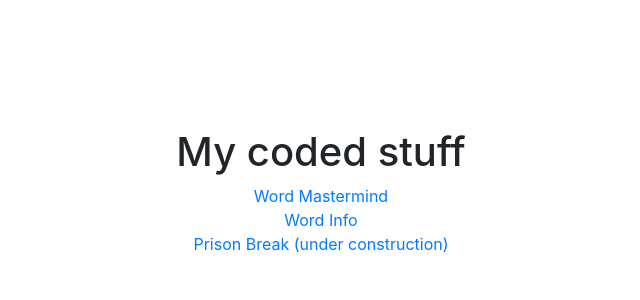
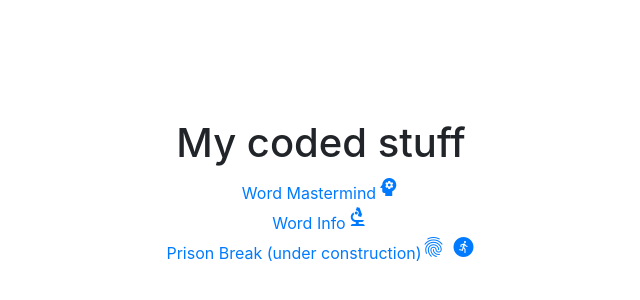
Before and after one commit to TileRunner/trcode, a Next.js app in the folder trapp/: page / in a window 1280 px wide. Shown: the part 208-508 px from the top of the page, without its empty margins (319-959 px from the left). Built offline with nearby package versions, Linux system fonts and the light colour scheme.

Commit message:
Switch from fontawesome to material-icons
The fontawesome icons are nice but they do not work properly.

```diff
--- a/package.json
+++ b/package.json
@@ -14,6 +14,7 @@
     "cors": "^2.8.5",
     "ejs": "^2.5.6",
     "express": "^4.15.2",
+    "material-design-icons": "^3.0.1",
     "react-device-detect": "^1.15.0",
     "ws": "^7.4.3"
   },
--- a/trapp/pages/_app.js
+++ b/trapp/pages/_app.js
@@ -14,6 +14,10 @@ function MyApp({Component,pageProps}) {
                     href="https://stackpath.bootstrapcdn.com/bootstrap/4.5.2/css/bootstrap.min.css"
                     crossOrigin="anonymous"
                     />
+                <link
+                    href="https://fonts.googleapis.com/icon?family=Material+Icons"
+                    rel="stylesheet"
+                    />
                 <script
                     src="https://code.jquery.com/jquery-3.5.1.slim.min.js"
                     crossOrigin="anonymous"
@@ -26,11 +30,14 @@ function MyApp({Component,pageProps}) {
                     src="https://stackpath.bootstrapcdn.com/bootstrap/4.5.2/js/bootstrap.min.js"
                     crossOrigin="anonymous"
                     />
-                <script
+                {/* <script
+                    // for some reason these fontawesome icons are sometimish about whether to show up or not.
+                    // I switched to material-icons instead.
                     // src="https://kit.fontawesome.com/77514d28aa.js" // Rod
-                    src="https://kit.fontawesome.com/47e7c5fc23.js" // Christopher
+                    // src="https://kit.fontawesome.com/47e7c5fc23.js" // Christopher
+                    src="https://kit.fontawesome.com/TileRunner.js" // Christopher
                     crossOrigin="anonymous"
-                    />
+                    /> */}
             </Head>
             <Component {...pageProps}/>
         </>
--- a/trapp/pages/index.js
+++ b/trapp/pages/index.js
@@ -12,15 +12,16 @@ export default function Home() {
       </Head>
 
       <h1>My coded stuff</h1>
+
       <Link href={`/wm/mastermind`}>
-        <a>Word Mastermind</a>
+        <a>Word Mastermind<span class="material-icons">psychology</span></a>
       </Link>
       <Link href={`/wi/wordinfo`}>
-        <a>Word Info</a>
+        <a>Word Info<span class="material-icons">biotech</span></a>
       </Link>
       <BrowserView>
         <Link href={`/pb/prisonbreak2`}>
-          <a>Prison Break (under construction)</a>
+          <a>Prison Break (under construction)<span class="material-icons">fingerprint run_circle</span></a>
         </Link>
       </BrowserView>
     </div>
```
Also changed, not shown: trapp/pages/pb/prisonbreak2.js (+5 -5 lines), 3 other files (tests, documents, lock files or other folders).
